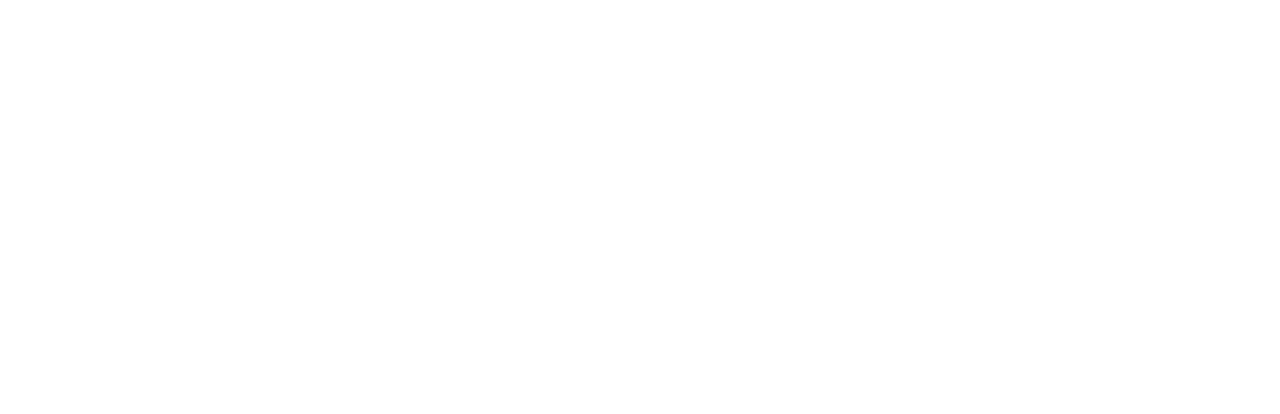
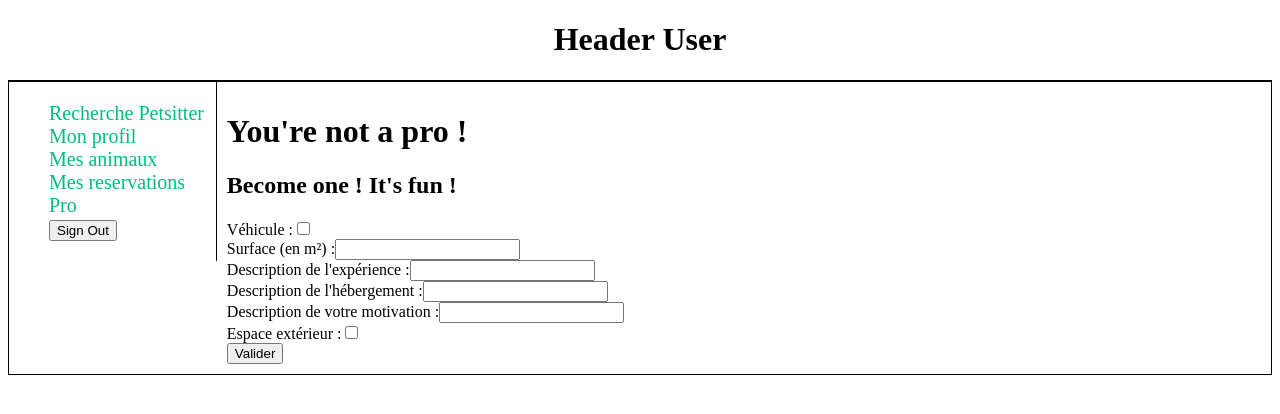
Before and after one commit to charleneMrcp/ig3-projet-web-front, a Vue app in the folder projet Web front/: page /signIn/pro in a window 1280 px wide. Before the commit this address had no page. Shown: the top 414 px of the page. Built offline with nearby package versions, Linux system fonts and the light colour scheme; no server answers; sample sign-in values are in the browser's storage.

Commit message:
ajout petsitter/Reserv ...

```diff
--- a/projet Web front/src/components/icons/profil/ProfilNavBar.vue
+++ b/projet Web front/src/components/icons/profil/ProfilNavBar.vue
@@ -6,6 +6,7 @@
         <li><RouterLink to="/signIn/profil">Mon profil</RouterLink></li>
         <li><RouterLink to="/signIn/animal">Mes animaux</RouterLink></li>
         <li><RouterLink to="/signIn/reservation">Mes reservations</RouterLink></li>
+        <li><RouterLink to="/signIn/pro"> Pro </RouterLink></li>
         <li><button @click="signOut"> Sign Out </button></li>
       </ul>
     </div>
--- /dev/null
+++ b/projet Web front/src/components/pro/FormPetsitter.vue
@@ -0,0 +1,65 @@
+<template>
+    <h1>You're not a pro !</h1>
+    <h2>Become one ! It's fun !</h2>
+
+    <form @submit.prevent="inscription">
+
+        <div>
+            <label for="vehicule">Véhicule :</label>
+            <input id="vehicule" type="checkbox" v-model="element.vehicule">
+        </div>
+        <div>
+            <label for="surface">Surface (en m²) :</label>
+            <input id="surface" type="number" v-model.number="element.surface">
+        </div>
+        <div>
+            <label for="exp_desc">Description de l'expérience :</label>
+            <input id="exp_desc" type="text" v-model="element.exp_desc">
+        </div>
+        <div>
+            <label for="loge_desc">Description de l'hébergement :</label>
+            <input id="loge_desc" type="text" v-model="element.loge_desc">
+        </div>
+        <div>
+            <label for="motiv_desc">Description de votre motivation :</label>
+            <input id="motiv_desc" type="text" v-model="element.motiv_desc">
+        </div>
+        <div>
+            <label for="exterieur">Espace extérieur :</label>
+            <input id="exterieur" type="checkbox" v-model="element.exterieur">
+        </div>
+        <button type="submit"> Valider </button>
+    </form>
+</template>
+
+<script>
+import axios from 'axios';
+import { reactive, onMounted, ref , computed} from 'vue'
+
+export default{
+
+    setup(){
+        const element=reactive({
+            vehicule: null,
+            surface:null ,
+            exp_desc:"" ,
+            loge_desc: "",
+            motiv_desc:"" ,
+            exterieur: null,
+        })
+
+        return{
+            element
+        }
+    },
+    methods:{
+        async inscription(){
+            await axios.post('/petsitters/newPetsitter', this.element)
+            .then((response)=>{
+                alert('You are now a pro ! Find your reservations on the next page')
+                location.reload()
+            })
+        }
+    }
+}
+</script>
--- a/projet Web front/src/router/index.js
+++ b/projet Web front/src/router/index.js
@@ -30,6 +30,7 @@
         {path:'recherche/:id/rdv', name: 'petsitter-rdv', props: true, component: () => { return import('../views/profil/RdvView.vue') }},
 
         {path:'profil',name: 'profil',component: () => import('../views/profil/ProfilView.vue')},
+        {path:'pro', name:'pro',component: ()=> import('../views/pro/ProView.vue')},
         {path:'reservation',name: 'reservation',component: () => import('../views/profil/ReservationView.vue')},
         {path:'reservation/:id', name:'reserv-details', props: true, component:() => import('../views/profil/Reservationinfo.vue')},
       ]
--- /dev/null
+++ b/projet Web front/src/views/pro/ProView.vue
@@ -0,0 +1,62 @@
+<template>
+    <div v-if="isPro">
+      <h1>You're a pro !</h1>
+      <button @click="supprimer"> Delete your pro account </button>
+        <ReservDisplay>
+
+      </ReservDisplay>
+
+
+    </div>
+    <div v-else>
+        <FormPetsitter/>
+    </div>
+</template>
+
+<script>
+import axios from 'axios';
+import { reactive, onMounted, ref , computed} from 'vue'
+import FormPetsitter from '../../components/pro/FormPetsitter.vue'
+import ReservDisplay from './ReservDisplay.vue'
+
+
+export default{
+
+    setup(){
+        const state= ref({})
+
+        const getUser= async()=>{
+
+            await axios.get('/user/info')
+            .then((response)=>{
+                state.value = response.data.is_sitter
+
+            })
+            .catch(err => console.log(err))
+        }
+        const isPro = computed(() => {
+            return state.value === true
+        })
+        onMounted(()=>{
+            getUser()
+
+        })
+
+        return{
+            state, isPro
+        }
+
+    },
+    methods:{
+            async supprimer(){
+                await axios.delete('/petsitters/deletePetsitter')
+                .then((response)=>{
+                    alert('you deleted your pro account')
+                    location.reload()
+                })
+            }
+        },
+    components: {FormPetsitter, ReservDisplay },
+}
+
+</script>
--- /dev/null
+++ b/projet Web front/src/views/pro/ReservDisplay.vue
@@ -0,0 +1,102 @@
+<template>
+
+    <div class="reservation">
+      <h1> Your Reservations </h1>
+
+      <div v-for="(reservation, index) in reservations" :key="index">
+
+        <div class="reserv-wrap">
+
+            <button @click="() => accepter(reservation)">Accepter</button>
+            <button @click="() => refuser(reservation)">Refuser</button>
+
+        <ReservationCard>
+            <template #sitter> {{  reservation?.sitter_id}}</template>
+            <template #date_debut>{{reservation?.date_debut}}</template>
+            <template #date_fin>{{reservation?.date_fin}}</template>
+            <template #h_debut> {{reservation?.h_debut}}</template>
+            <template #h_fin> {{reservation?.h_fin}}</template>
+            <template #pet_id> {{reservation?.pet_id}}</template>
+            <template #quick_desc>{{reservation?.quick_desc}}</template>
+            <template #validation>{{reservation?.validation}}</template>
+
+
+        </ReservationCard>
+        </div>
+
+      </div>
+
+    </div>
+
+
+
+  </template>
+
+  <script>
+
+import ReservationCard from '../../components/icons/profil/ReservationCard.vue';
+import {onMounted, ref} from 'vue';
+import axios from 'axios'
+import router from '../../router';
+import { RouterLink,useRoute} from 'vue-router';
+
+axios.defaults.headers.common['Authorization']= 'Bearer '+ localStorage.getItem('token');
+export default{
+    components:{
+        ReservationCard
+    },
+    setup(){
+        const route = useRoute()
+        const reservations = ref([]);
+
+        const getReservations = async()=>{
+            await axios.get(`/reservations/allreservations2`)
+            .then((response)=>{
+                reservations.value = response.data
+            })
+            .catch(err => console.log(err))
+        }
+
+        onMounted(()=>{
+            getReservations()
+
+        })
+        return{
+            reservations,
+        }
+
+    },
+    methods:{
+        async accepter(reservation){
+            await axios.put(`reservations/validation/${reservation.res_id}`)
+            .then(()=>{
+                console.log('accepter')
+                location.reload()
+            })
+            .catch(err => console.log(err))
+        },
+        async refuser(reservation){
+            await axios.delete(`/reservations/deleteReservation/${reservation.res_id}`)
+            .then(()=>{
+                console.log('refuser')
+                location.reload()
+            })
+            .catch(err => console.log(err))
+        }
+    }
+
+
+
+
+}
+
+
+
+</script>
+
+<style scoped>
+
+.reserv-wrap{
+    border: 1px solid black;
+}
+</style>
--- a/projet Web front/src/views/profil/animal/updateAnimal.vue
+++ b/projet Web front/src/views/profil/animal/updateAnimal.vue
@@ -210,8 +210,6 @@
       animal, state, v$, getAnimal, id
     }
   },
-
-
   methods:{
         async update(){
             this.v$.$validate()
```
